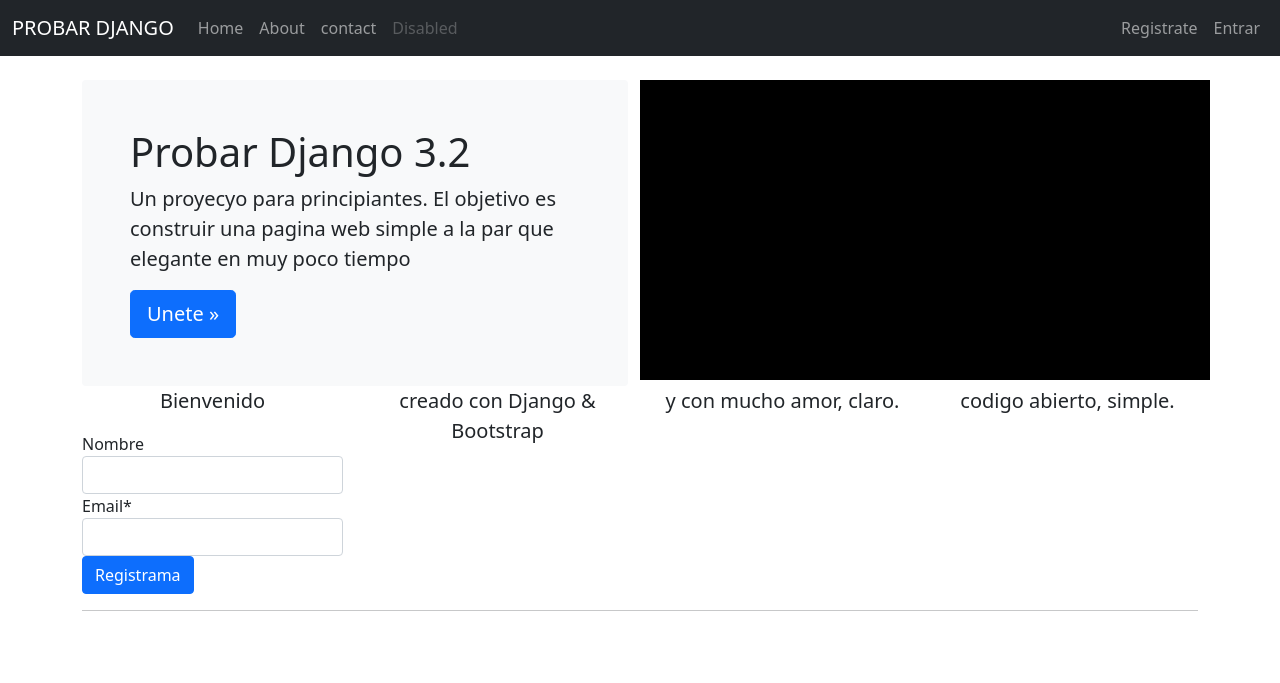
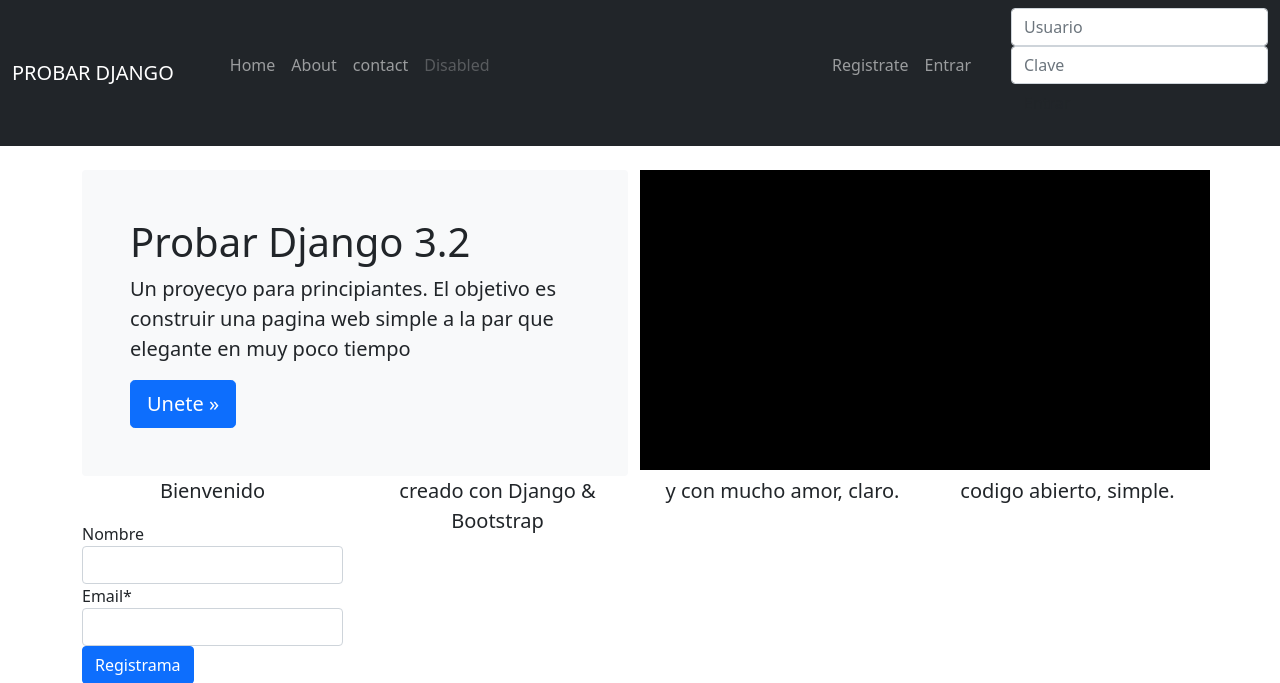
Before and after one commit to cosmetico2013/curso-django, a Django app: page / in a window 1280 px wide. Shown: the top 683 px of the page. Run offline with Django 3.2, Linux system fonts and the light colour scheme; some libraries are stand-ins or nearby versions.

Commit message:
video 34

```diff
--- a/proyecto/templates/navbar.html
+++ b/proyecto/templates/navbar.html
@@ -4,7 +4,7 @@
       <button class="navbar-toggler" type="button" data-bs-toggle="collapse" data-bs-target="#navbarCollapse" aria-controls="navbarCollapse" aria-expanded="false" aria-label="Toggle navigation">
         <span class="navbar-toggler-icon"></span>
       </button>
-      <div class="collapse navbar-collapse" id="navbarCollapse">
+      <ul class="collapse navbar-collapse" id="navbarCollapse">
         <ul class="navbar-nav me-auto mb-2 mb-md-0">
           <li class="nav-item">
             <a class="nav-link " aria-current="page" href="/">Home</a>
@@ -19,15 +19,28 @@
             <a class="nav-link disabled" href="#" tabindex="-1" aria-disabled="true">Disabled</a>
           </li>
         </ul>
-        <lu class="navbar-nav mb-2 mb-md-0">
+        <ul class="navbar-nav mb-2 mb-md-0">
           {% if request.user.is_authenticated %}
           <li class="nav-item"><a class="nav-link" href="{% url 'auth_logout' %}">Salir</a></li>
           {% else %}
           <li class="nav-item"><a class="nav-link" href="{% url 'registration_register' %}">Registrate</a></li>
           <li class="nav-item"><a class="nav-link" href="{% url 'auth_login' %}">Entrar</a></li>
           {% endif %}
-        </lu>
-<!--        <form class="d-flex">
+        </ul>
+        <ul>
+          {% if not request.user.is_authenticated %}
+          <form class="narbar-nav " method="POST" action="{% url 'auth_login' %}">{% csrf_token %}
+            <div class="form-group">
+              <input type="text" class="form-control" name="username" placeholder="Usuario" />
+            </div>
+            <div class="form-group">
+              <input type="password" class="form-control" name="password" placeholder="Clave" />
+            </div>
+            <button type="submit" class="btn btn-default">Entrar</button>
+          </form>
+          {% endif %}
+        </ul>
+<!--    <form class="d-flex">
          <input class="form-control me-2" type="search" placeholder="Search" aria-label="Search">
           <button class="btn btn-outline-success" type="submit">Search</button>
         </form> -->
```
Also changed, not shown: proyecto/db.sqlite3, 1 other file.
